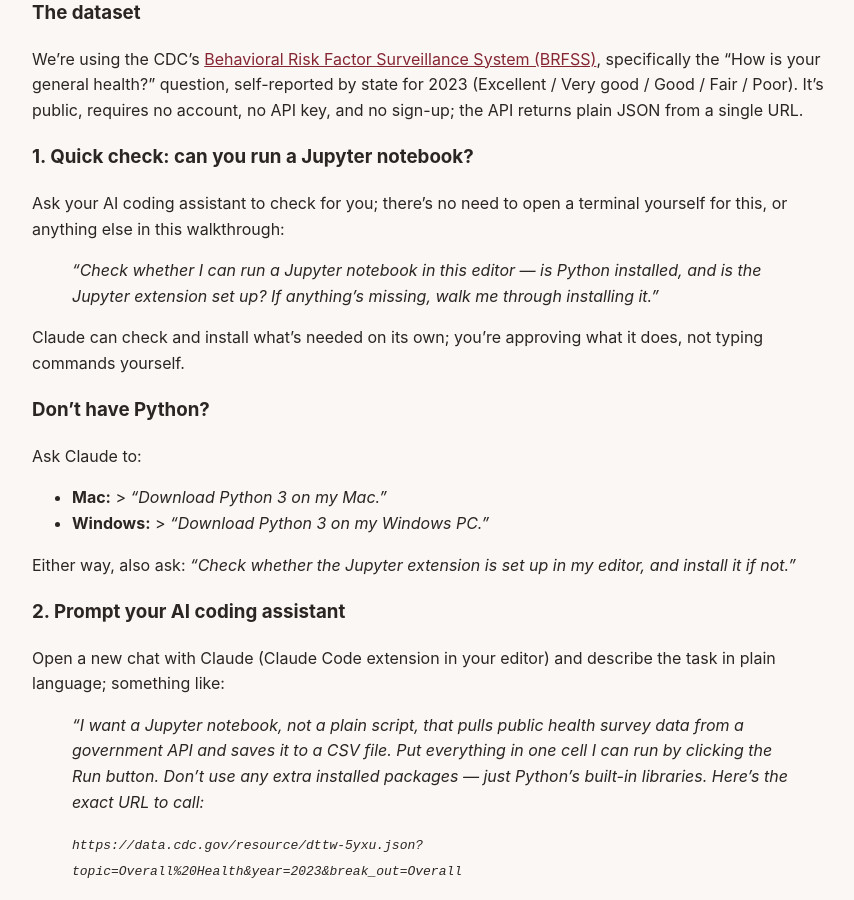
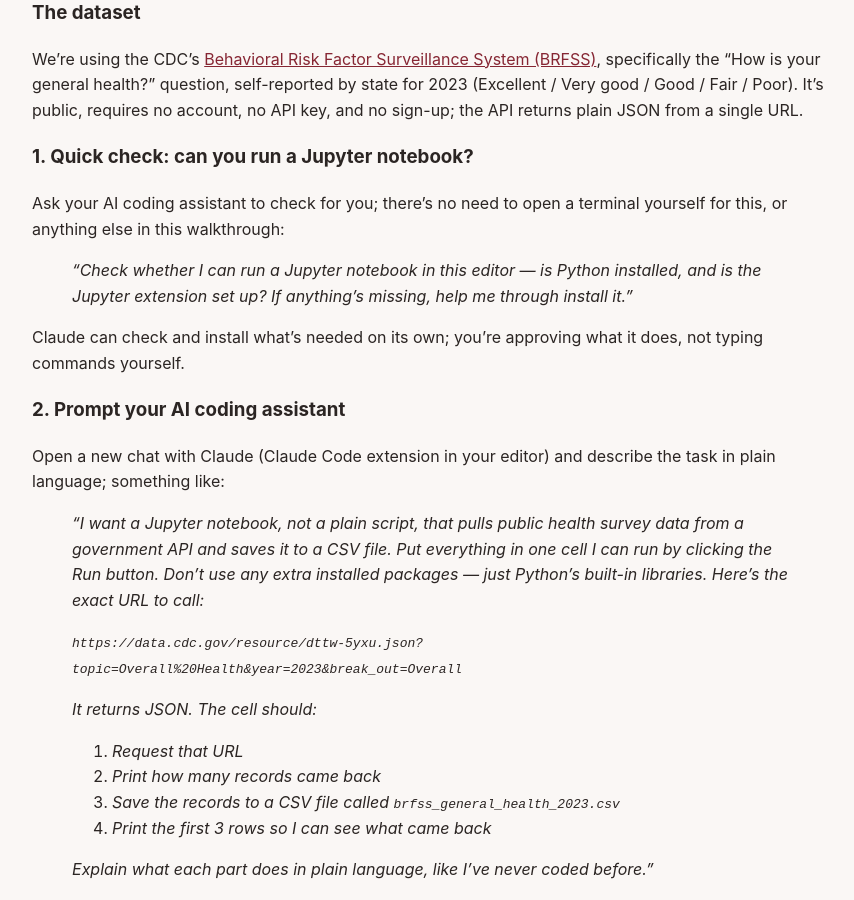
Before and after one commit to whitneynelson/nairr-teaching-innovation, a Jekyll site: the page built from resources/api-data-extraction.md, in a window 1280 px wide and 900 px high, scrolled down 650 px. Shown: the whole window, without its empty margins (202-1056 px from the left). Built offline with Jekyll 4.4.1, drawn with Linux system fonts in a browser that asks for light colours.

Commit message:
Revise Jupyter notebook setup instructions
Updated instructions for checking Jupyter notebook setup and simplified the Python installation prompts.

```diff
--- a/resources/api-data-extraction.md
+++ b/resources/api-data-extraction.md
@@ -25,20 +25,10 @@ We're using the CDC's [Behavioral Risk Factor Surveillance System (BRFSS)](https
 
 Ask your AI coding assistant to check for you; there's no need to open a terminal yourself for this, or anything else in this walkthrough:
 
-> *"Check whether I can run a Jupyter notebook in this editor — is Python installed, and is the Jupyter extension set up? If anything's missing, walk me through installing it."*
+> *"Check whether I can run a Jupyter notebook in this editor — is Python installed, and is the Jupyter extension set up? If anything's missing, help me through install it."*
 
 Claude can check and install what's needed on its own; you're approving what it does, not typing commands yourself.
 
-### Don't have Python?
-
-Ask Claude to:
-
-- **Mac:**
-      > *"Download Python 3 on my Mac."*
-- **Windows:**
-      > *"Download Python 3 on my Windows PC."*
-
-Either way, also ask: *"Check whether the Jupyter extension is set up in my editor, and install it if not."*
 
 ### 2. Prompt your AI coding assistant
 
```
